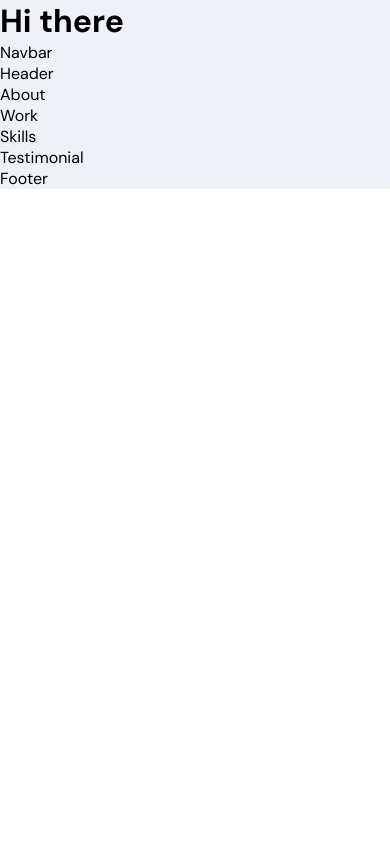
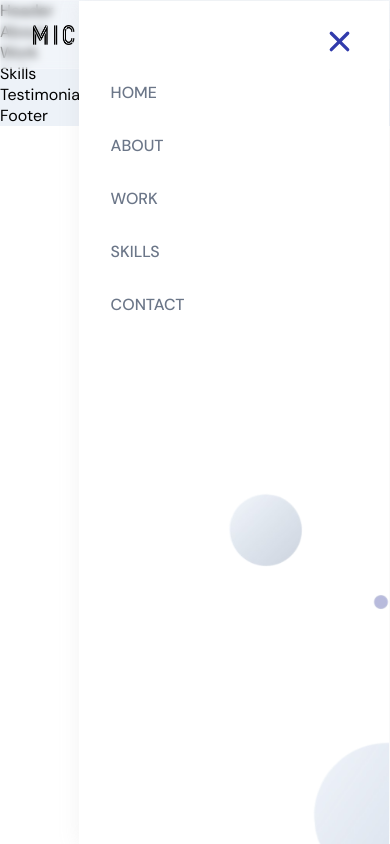
Before and after one commit to IamSithabile/my-personal-website, a React (Create React App) app: page / in a window 390 px wide. Built offline with nearby package versions, Linux system fonts and the light colour scheme.

Commit message:
Worked on the Navbar component and made it responsive. Also added react icons and frame motion animations

```diff
--- a/src/App.js
+++ b/src/App.js
@@ -6,7 +6,6 @@
 
 const App = () => (
   <div className="app">
-    <h1>Hi there</h1>
     <Navbar />
     <Header />
     <About />
--- a/src/components/Navbar/Navbar.jsx
+++ b/src/components/Navbar/Navbar.jsx
@@ -1,9 +1,52 @@
-import React from "react";
+import React, { useState } from "react";
+
+import { HiMenuAlt4, HiX } from "react-icons/hi";
+import { motion } from "framer-motion";
 
 import "./Navbar.scss";
+import { images } from "../../constants";
 
 const Navbar = () => {
-  return <div>Navbar</div>;
+  const [toggle, setToggle] = useState(true);
+  return (
+    <nav className="app__navbar">
+      <div className="app__navbar-logo">
+        <img src={images.logo} alt="Logo" />
+      </div>
+      <ul className="app__navbar-links">
+        {["Home", "About", "Skills", "Work", "Contact"].map((item) => {
+          return (
+            <li className="app__flex p-text" key={`link-${item}`}>
+              <div />
+              <a href={`#${item}`}>{item}</a>
+            </li>
+          );
+        })}
+      </ul>
+
+      <div className="app__navbar-menu">
+        <HiMenuAlt4 onClick={() => setToggle(true)} />
+
+        {toggle && (
+          <motion.div
+            whileInView={{ x: [300, 0] }}
+            transition={{ duration: 0.85, ease: "easeOut" }}
+          >
+            <HiX onClick={() => setToggle(false)} />
+            <ul>
+              {["home", "about", "work", "skills", "contact"].map((item) => (
+                <li key={item}>
+                  <a href={`#${item}`} onClick={() => setToggle(false)}>
+                    {item}
+                  </a>
+                </li>
+              ))}
+            </ul>
+          </motion.div>
+        )}
+      </div>
+    </nav>
+  );
 };
 
 export default Navbar;
--- a/src/components/Navbar/Navbar.scss
+++ b/src/components/Navbar/Navbar.scss
@@ -0,0 +1,172 @@
+.app__navbar {
+  width: 100%;
+
+  display: flex;
+  justify-content: space-between;
+  align-items: center;
+
+  padding: 1rem 2rem;
+  background: rgba(255, 255, 255, 0.25);
+  // box-shadow: 0 8px 32px 0 rgba( 31, 38, 135, 0.37 );
+  backdrop-filter: blur(4px);
+  -webkit-backdrop-filter: blur(4px);
+  border: 1px solid rgba(255, 255, 255, 0.18);
+  position: fixed;
+  z-index: 2;
+}
+
+.app__navbar-logo {
+  display: flex;
+  justify-content: flex-start;
+  align-items: center;
+
+  img {
+    width: 90px;
+    height: 20px;
+
+    @media screen and (min-width: 2000px) {
+      width: 180px;
+      height: 40px;
+    }
+  }
+}
+
+.app__navbar-links {
+  flex: 1;
+  display: flex;
+  justify-content: center;
+  align-items: center;
+
+  list-style: none;
+
+  li {
+    margin: 0 1rem;
+    cursor: pointer;
+
+    flex-direction: column;
+
+    div {
+      width: 5px;
+      height: 5px;
+      background: transparent;
+      border-radius: 50%;
+
+      margin-bottom: 5px;
+    }
+
+    a {
+      color: var(--gray-color);
+      text-decoration: none;
+      flex-direction: column;
+
+      text-transform: uppercase;
+      font-weight: 500;
+
+      transition: all 0.3s ease-in-out;
+
+      &:hover {
+        color: var(--secondary-color);
+      }
+    }
+
+    &:hover {
+      div {
+        background: var(--secondary-color);
+      }
+    }
+  }
+
+  @media screen and (max-width: 900px) {
+    display: none;
+  }
+}
+
+.app__navbar-menu {
+  width: 35px;
+  height: 35px;
+  border-radius: 50%;
+  position: relative;
+
+  display: flex;
+  justify-content: center;
+  align-items: center;
+  background-color: var(--secondary-color);
+
+  svg {
+    width: 70%;
+    height: 70%;
+    color: var(--white-color);
+  }
+
+  div {
+    position: fixed;
+    top: 0;
+    bottom: 0;
+    right: 0;
+    z-index: 5;
+
+    padding: 1rem;
+
+    width: 80%;
+    height: 100vh;
+
+    display: flex;
+    justify-content: flex-end;
+    align-items: flex-end;
+    flex-direction: column;
+
+    background: url("../../assets/bgWhite.png");
+    background-color: var(--white-color);
+    background-size: cover;
+    background-repeat: repeat;
+
+    /* top box shadow */
+    box-shadow: 0px 0px 20px rgba(168, 168, 168, 0.15);
+
+    svg {
+      width: 35px;
+      height: 35px;
+      color: var(--secondary-color);
+      margin: 0.5rem 1rem;
+    }
+
+    ul {
+      list-style: none;
+      margin: 0;
+      padding: 0;
+      height: 100%;
+      width: 100%;
+
+      display: flex;
+      justify-content: flex-start;
+      align-items: flex-start;
+      flex-direction: column;
+
+      li {
+        margin: 1rem;
+
+        a {
+          color: var(--gray-color);
+          text-decoration: none;
+          font-size: 1rem;
+          text-transform: uppercase;
+          font-weight: 500;
+
+          transition: all 0.3s ease-in-out;
+
+          &:hover {
+            color: var(--secondary-color);
+          }
+        }
+      }
+    }
+
+    @media screen and (min-width: 900px) {
+      display: none;
+    }
+  }
+
+  @media screen and (min-width: 900px) {
+    display: none;
+  }
+}
--- /dev/null
+++ b/src/constants/images.js
@@ -0,0 +1,72 @@
+import email from '../assets/email.png';
+import mobile from '../assets/mobile.png';
+import api from '../assets/api.png';
+import cpp from '../assets/cpp.png';
+import css from '../assets/css.png';
+import figma from '../assets/figma.png';
+import flutter from '../assets/flutter.png';
+import git from '../assets/git.png';
+import graphql from '../assets/graphql.png';
+import html from '../assets/html.png';
+import javascript from '../assets/javascript.png';
+import mu5 from '../assets/mu5.png';
+import node from '../assets/node.png';
+import python from '../assets/python.png';
+import react from '../assets/react.png';
+import redux from '../assets/redux.png';
+import sass from '../assets/sass.png';
+import typescript from '../assets/typescript.png';
+import vue from '../assets/vue.png';
+
+import about01 from '../assets/about01.png';
+import about02 from '../assets/about02.png';
+import about03 from '../assets/about03.png';
+import about04 from '../assets/about04.png';
+
+import profile from '../assets/profile.png';
+import circle from '../assets/circle.svg';
+import logo from '../assets/logo.png';
+
+import adidas from '../assets/adidas.png';
+import amazon from '../assets/amazon.png';
+import asus from '../assets/asus.png';
+import bolt from '../assets/bolt.png';
+import nb from '../assets/nb.png';
+import skype from '../assets/skype.png';
+import spotify from '../assets/spotify.png';
+
+export default {
+  email,
+  mobile,
+  api,
+  cpp,
+  css,
+  figma,
+  flutter,
+  git,
+  graphql,
+  html,
+  javascript,
+  mu5,
+  node,
+  python,
+  react,
+  redux,
+  sass,
+  typescript,
+  vue,
+  about01,
+  about02,
+  about03,
+  about04,
+  profile,
+  circle,
+  logo,
+  adidas,
+  amazon,
+  asus,
+  bolt,
+  nb,
+  skype,
+  spotify,
+};
--- /dev/null
+++ b/src/constants/index.js
@@ -0,0 +1,3 @@
+import images from "./images";
+
+export { images };
```
